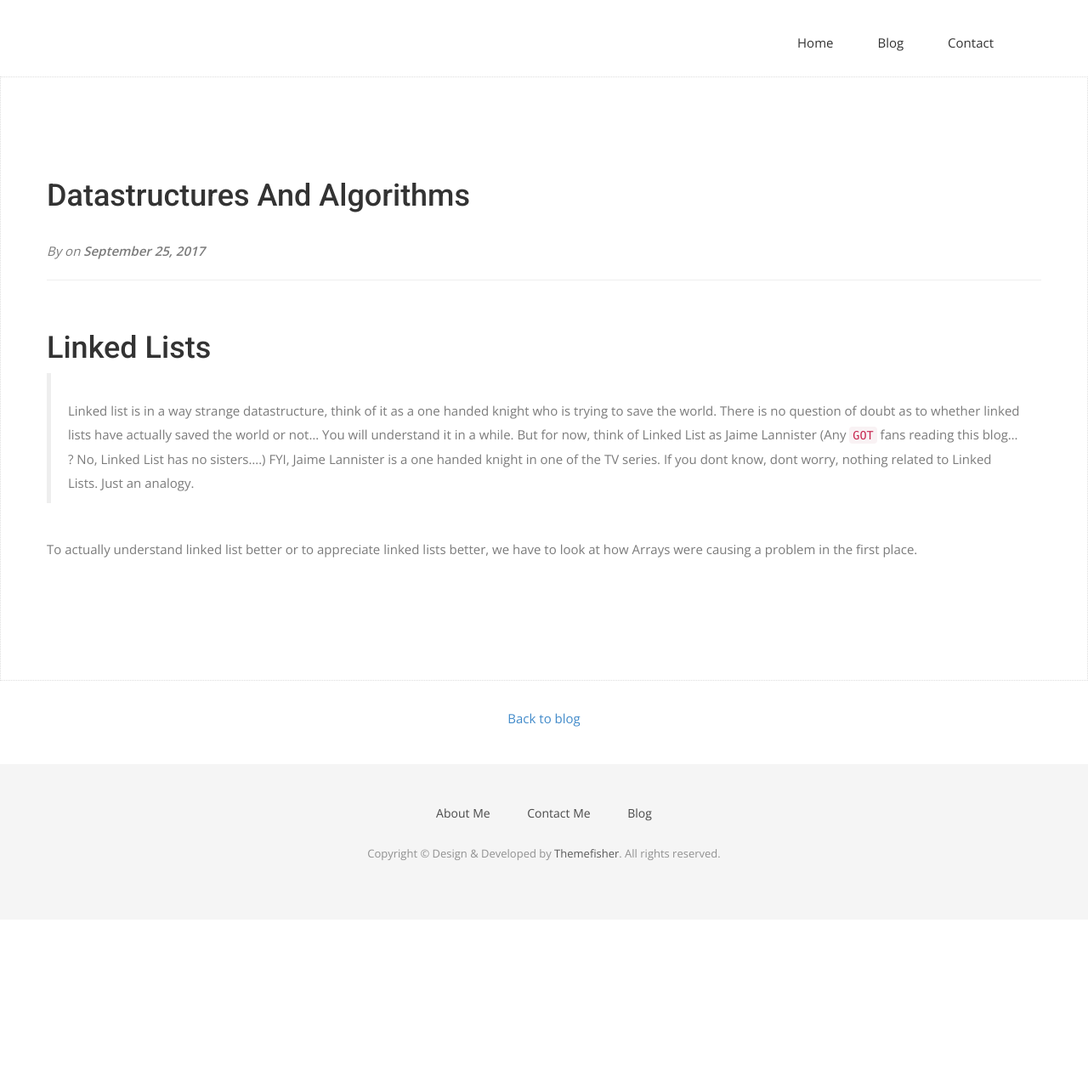
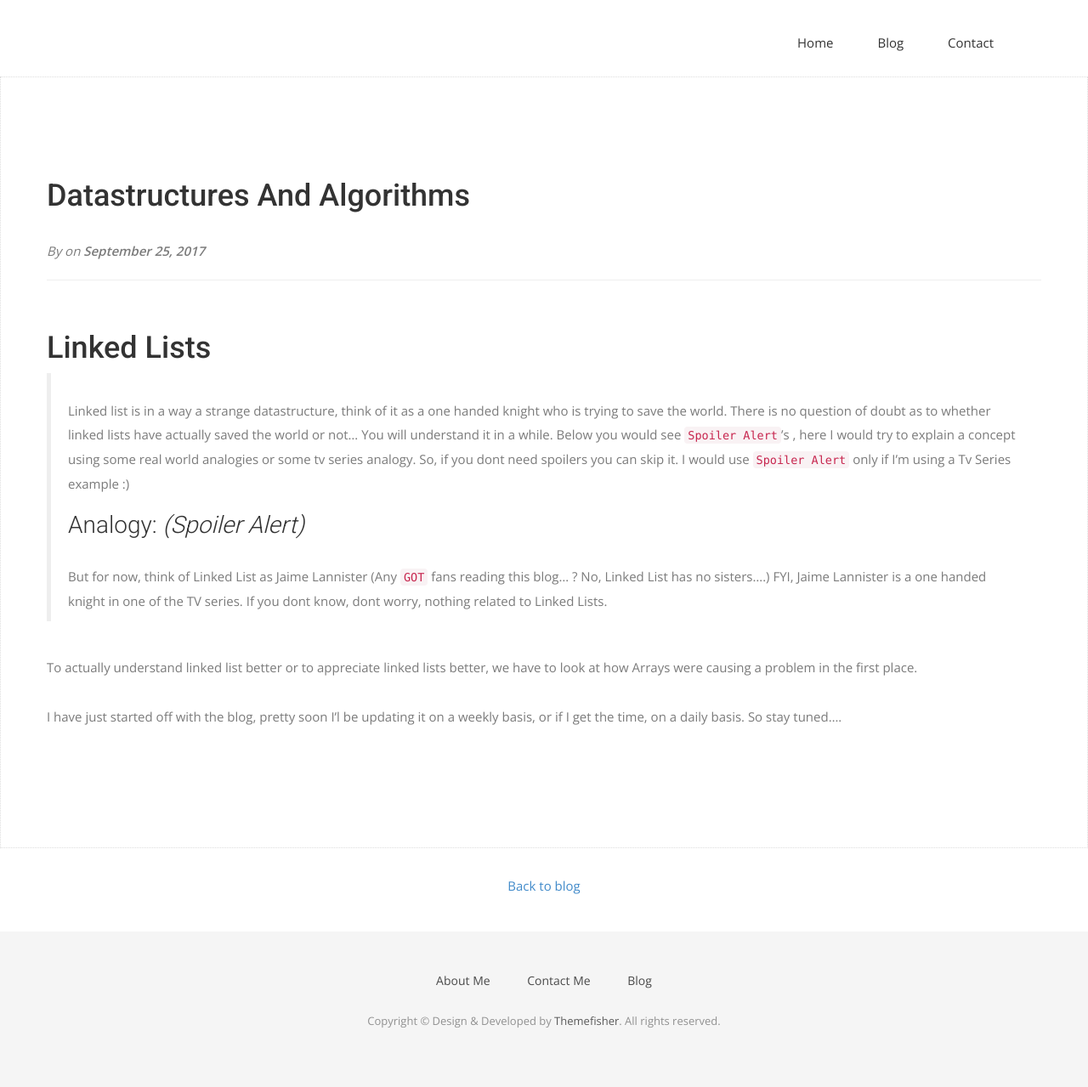
Before and after one commit to wizard-of-white-magic/wizard-of-white-magic.github.io, a Jekyll site: the page built from _posts/2017-09-25-DataStructures-And-Algorithms.md, in a window 1280 px wide. Shown: the whole page at 85% size. Built offline with Jekyll 4.4.1, drawn with Linux system fonts in a browser that asks for light colours; nearby versions of some CDN libraries; some web fonts are replaced; our own code applies the rules of GitHub Pages for plain Markdown files; before the commit the page ends 1082 px from its top, so only the background shows below that.

Commit message:
Added content to DS

```diff
--- a/_posts/2017-09-25-DataStructures-And-Algorithms.md
+++ b/_posts/2017-09-25-DataStructures-And-Algorithms.md
@@ -1,6 +1,12 @@
 # Linked Lists
-> Linked list is in a way strange datastructure, think of it as a one handed knight who is trying to save the world. There is no question of doubt as to whether linked lists have actually saved the world or not... You will understand it in a while. But for now, think of Linked List as Jaime Lannister (Any `GOT` fans reading this blog... ? No, Linked List has no sisters....)
-> FYI, Jaime Lannister is a one handed knight in one of the TV series. If you dont know, dont worry, nothing related to Linked Lists. Just an analogy.
+> Linked list is in a way a strange datastructure, think of it as a one handed knight who is trying to save the world. There is no question of doubt as to whether linked lists have actually saved the world or not... You will understand it in a while.
+> Below you would see `Spoiler Alert`'s , here I would try to explain a concept using some real world analogies or some tv series analogy.
+> So, if you dont need spoilers you can skip it. I would use `Spoiler Alert` only if I'm using a Tv Series example :)
+### Analogy: *(Spoiler Alert)*
+> But for now, think of Linked List as Jaime Lannister (Any `GOT` fans reading this blog... ? No, Linked List has no sisters....)
+> FYI, Jaime Lannister is a one handed knight in one of the TV series. If you dont know, dont worry, nothing related to Linked Lists.
 
 
 To actually understand linked list better or to appreciate linked lists better, we have to look at how Arrays were causing a problem in the first place.
+
+I have just started off with the blog, pretty soon I'l be updating it on a weekly basis, or if I get the time, on a daily basis. So stay tuned....
```
